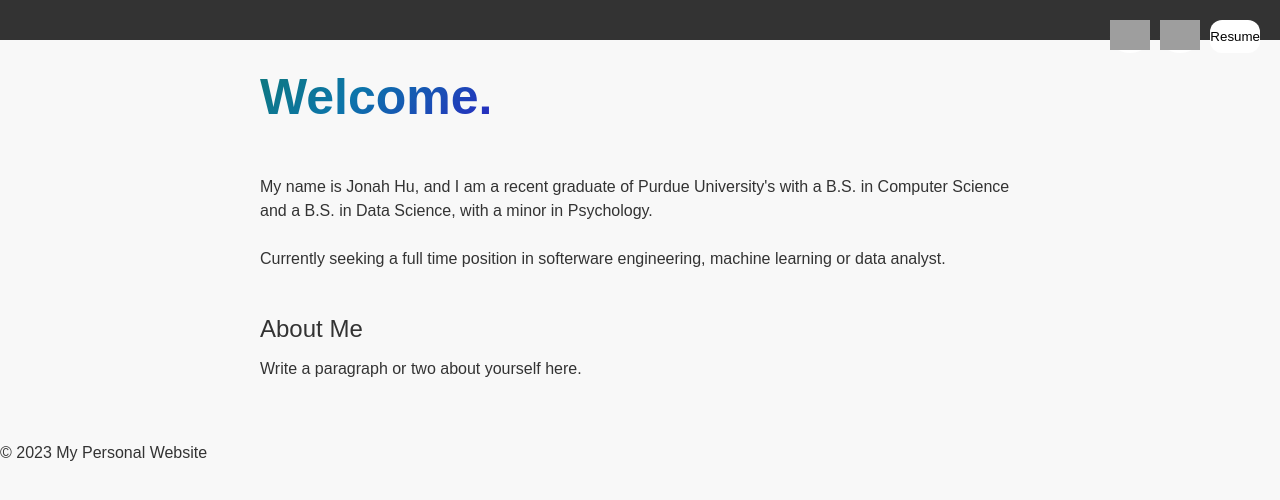
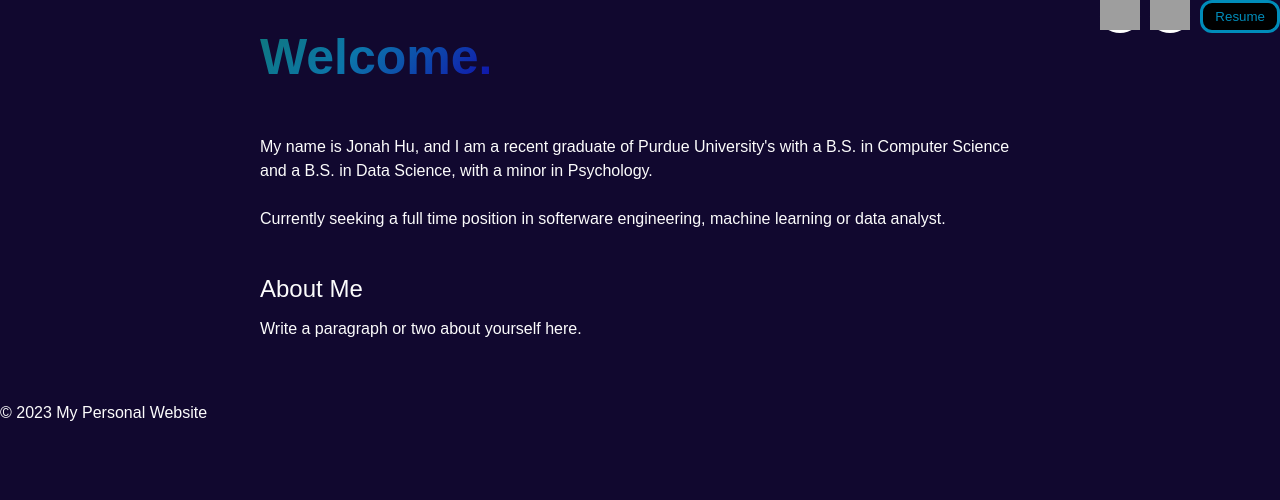
Before and after one commit to Googlenet/Googlenet.github.io, a plain HTML site: page index.html in a window 1280 px wide. Drawn offline with Linux system fonts and the light colour scheme; grey boxes are pictures that could not be loaded.

Commit message:
Changed resume button style, backgroud color

```diff
--- a/style.css
+++ b/style.css
@@ -10,8 +10,8 @@ body {
 	font-family: Arial, sans-serif;
 	font-size: 16px;
 	line-height: 1.5;
-	color: #333;
-	background-color: #f8f8f8;
+	color: #fcfcfc;
+	background-color: #11082f;
 }
 
 .button-container {
@@ -32,24 +32,34 @@ body {
 }
 
 .resume-button {
-    border: none;
-    background-color: rgb(255, 255, 255);
+    background-color: rgb(0, 0, 0);
+    border: 3px solid #008CBA;
     border-radius: 12px;
+    color: #008CBA;
+    padding: 4px 12px;
     cursor: pointer;
-    -webkit-transition: ease-out 1.2s;
+
+    /*-webkit-transition: ease-out 1.2s;
     -moz-transition: ease-out 1.2s;
-    transition: ease-out 1.2s;
+    transition: ease-out 1.2s; */
+    transition-duration: 0.4s;
 }
 
-.github-button:hover, .linkedin-button:hover, .resume-button:hover {
+.github-button:hover, .linkedin-button:hover {
 	background-color: gray;
 }
 
+.resume-button:hover {
+    background-color: #008CBA;
+    color: black;
+}
+
+/*
 header {
 	background-color: #333;
 	color: #fff;
 	padding: 20px;
-}
+}  */
 
 nav ul {
 	list-style: none;
```
Also changed, not shown: index.html (indentation only).
